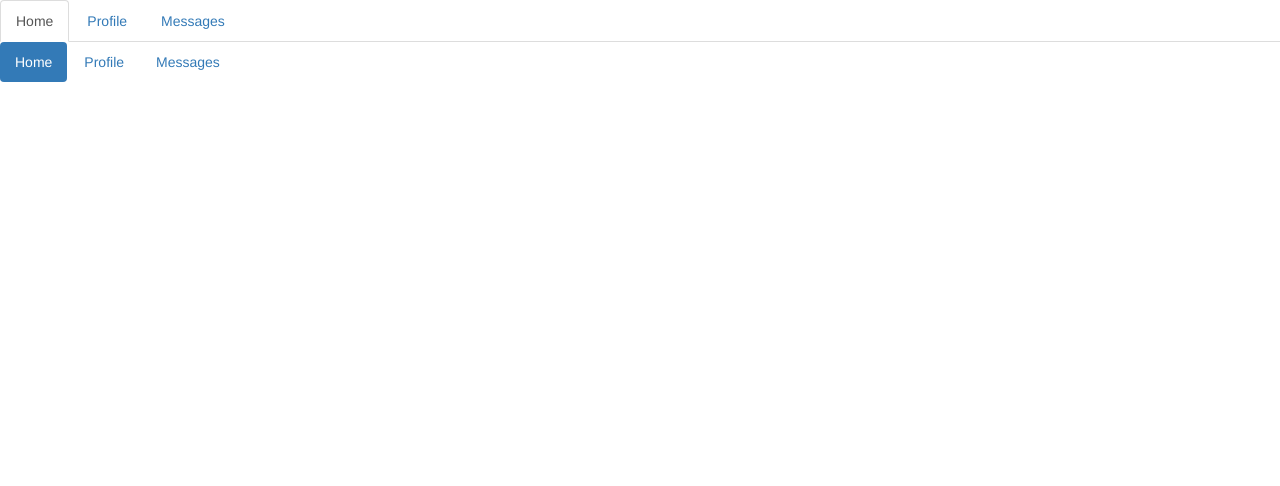
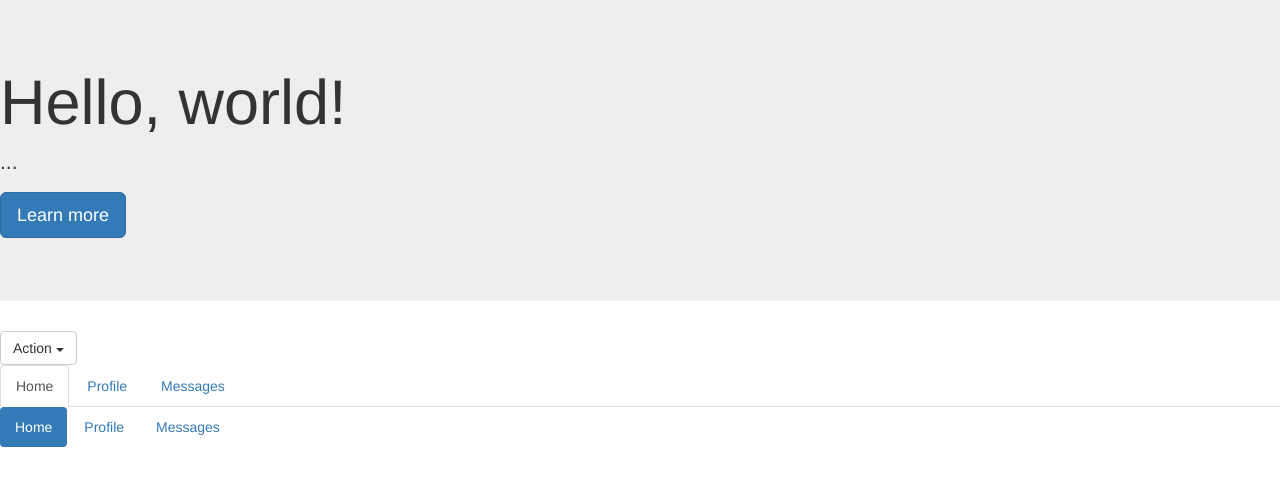
Before and after one commit to zapiorpatryk/BootstrapTraining, a plain HTML site: page index.html in a window 1280 px wide. Drawn offline with Linux system fonts and the light colour scheme.

Commit message:
Update index.html

```diff
--- a/index.html
+++ b/index.html
@@ -7,6 +7,30 @@
     <script src="bootstrap/js/bootstrap.js"></script>
 </head>
 <body>
+
+<!-- Implementing jumbotron -->
+<div class="jumbotron">
+  <h1>Hello, world!</h1>
+  <p>...</p>
+  <p><a class="btn btn-primary btn-lg" href="#" role="button">Learn more</a></p>
+</div>
+
+
+
+<!-- Single button -->
+<div class="btn-group">
+    <button type="button" class="btn btn-default dropdown-toggle" data-toggle="dropdown" aria-expanded="false">
+        Action <span class="caret"></span>
+    </button>
+    <ul class="dropdown-menu" role="menu">
+        <li><a href="#">Action</a></li>
+        <li><a href="#">Another action</a></li>
+        <li><a href="#">Something else here</a></li>
+        <li class="divider"></li>
+        <li><a href="#">Separated link</a></li>
+    </ul>
+</div>
+
 
 <ul class="nav nav-tabs">
     <li role="presentation" class="active"><a href="#">Home</a></li>
@@ -28,4 +52,4 @@
 
 
 </body>
-</html>
+</html
```
